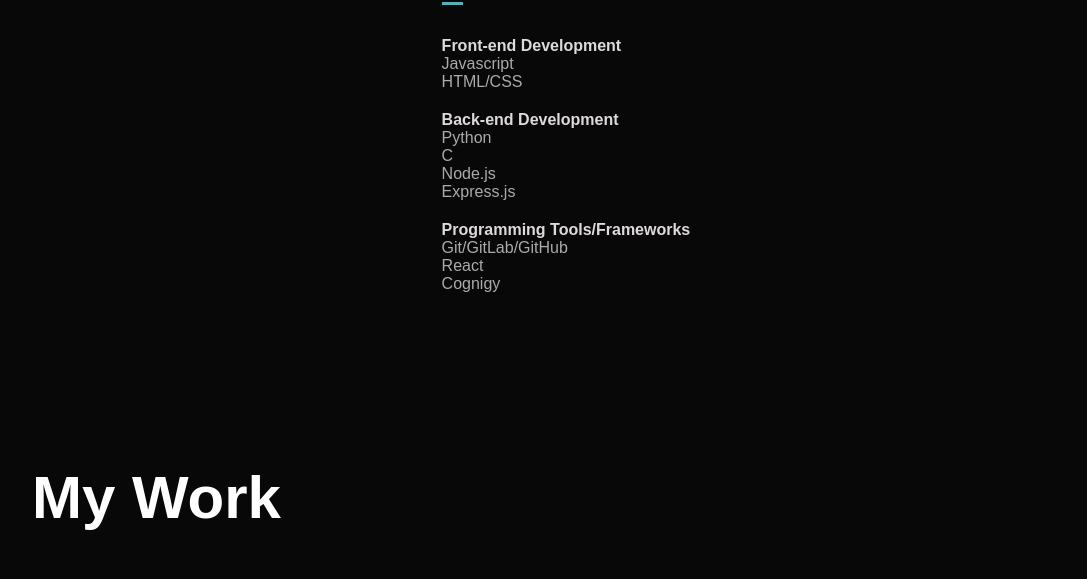
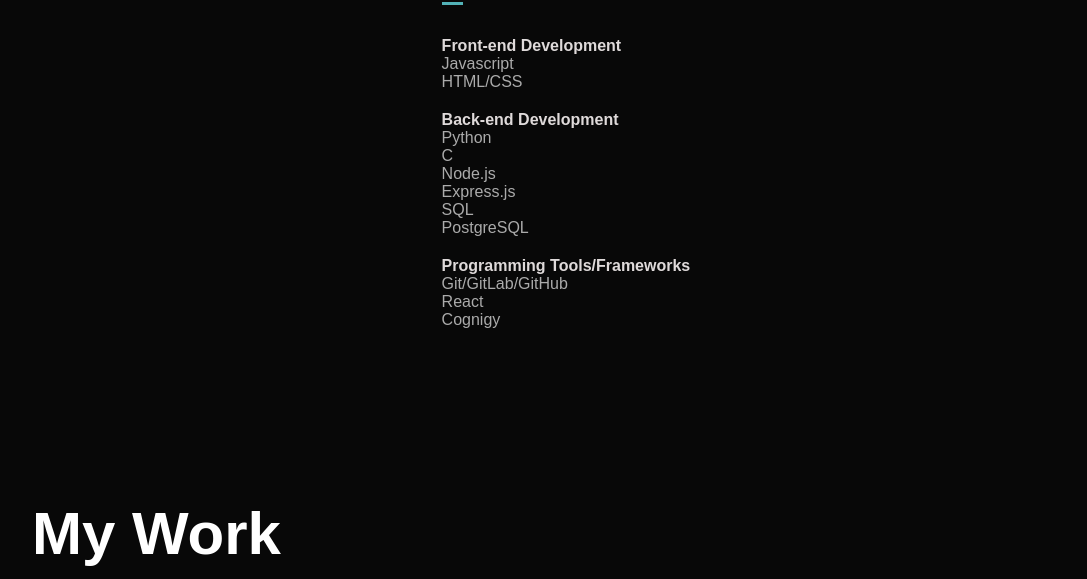
Before and after one commit to ShehanCodes/my-portfolio-website, a plain HTML site: page index.html in a window 1280 px wide. Shown: the part 1183-1762 px from the top of the page, without its empty margins (96-1183 px from the left). Drawn offline with Linux system fonts and the light colour scheme.

Commit message:
Update index.html

```diff
--- a/index.html
+++ b/index.html
@@ -52,7 +52,7 @@
                 <div class="tab-contents active-tab" id="skills">
                     <ul>
                         <li><span>Front-end Development</span><br>Javascript <br>HTML/CSS</li>
-                        <li><span>Back-end Development</span><br>Python <br>C <br>Node.js <br>Express.js</li>
+                        <li><span>Back-end Development</span><br>Python <br>C <br>Node.js <br>Express.js <br>SQL <br>PostgreSQL </li>
                         <li><span>Programming Tools/Frameworks</span><br>Git/GitLab/GitHub <br>React<br>Cognigy</li>
                     </ul>
                 </div>
```
